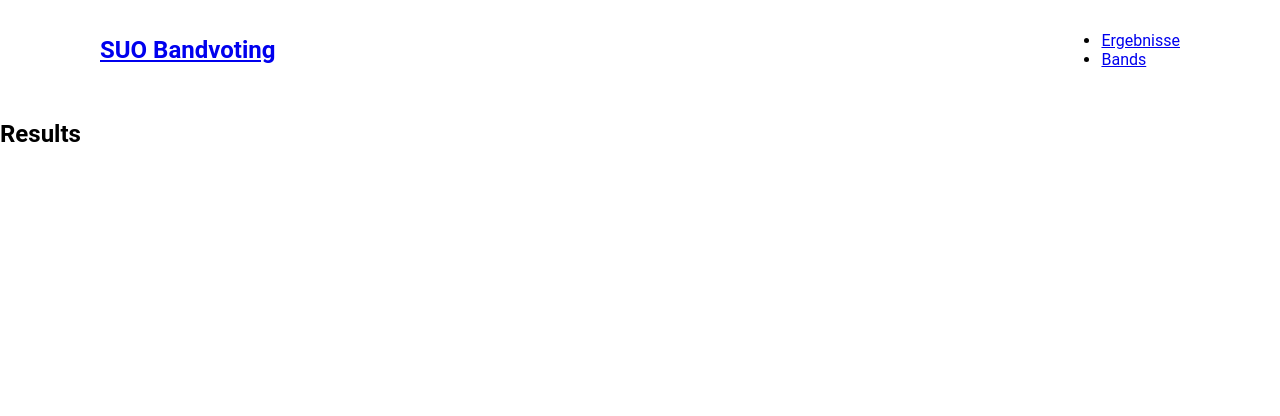
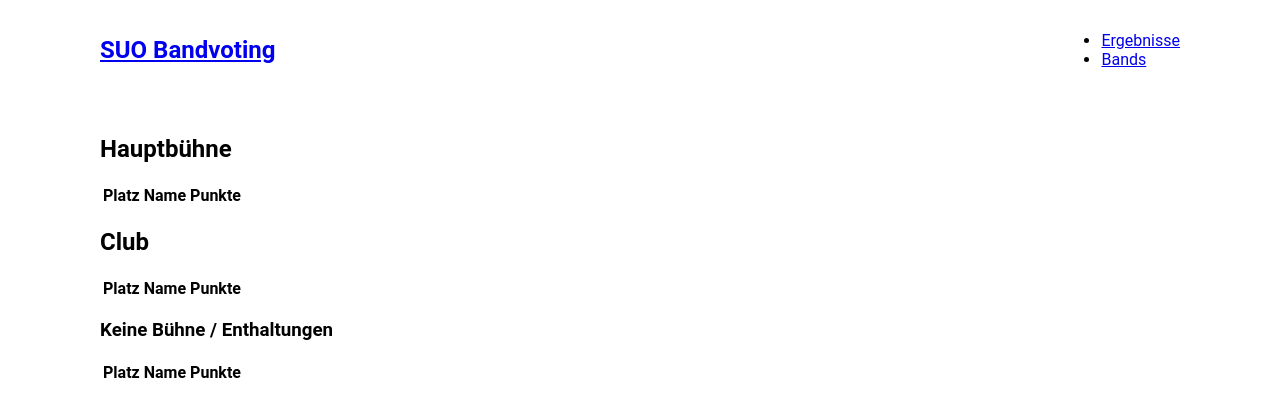
Before and after one commit to r3sMetz/suo-bandvote-frontend, a Next.js app: page /results in a window 1280 px wide. Shown: the top 416 px of the page. Built offline with nearby package versions, Linux system fonts and the light colour scheme.

Commit message:
Adding ResultTable Component to results.js

```diff
--- a/pages/results.js
+++ b/pages/results.js
@@ -1 +1,43 @@
-export default () => <h2>Results</h2>;
+import ResultTable from '../components/ResultTable';
+
+class Results extends React.Component {
+  constructor() {
+    super();
+    this.state = {
+      hb: [],
+      club: [],
+      misc: []
+    };
+  }
+
+  componentDidMount() {
+    const bandsFromStorage = localStorage.getItem('suobands');
+    // Build stage related Arrays
+    if (bandsFromStorage) {
+      const allBands = JSON.parse(bandsFromStorage);
+      const hb = allBands.filter(band => band.stage === 'HB');
+      const club = allBands.filter(band => band.stage === 'Club');
+      const misc = allBands.filter(band => band.stage === 'Keine');
+
+      this.setState({ hb, club, misc });
+    }
+  }
+
+  render() {
+    const { hb, club, misc } = this.state;
+    return (
+      <div className="container">
+        <h2>Hauptbühne</h2>
+        <ResultTable bands={hb} />
+
+        <h2>Club</h2>
+        <ResultTable bands={club} />
+
+        <h3>Keine Bühne / Enthaltungen</h3>
+        <ResultTable bands={misc} />
+      </div>
+    );
+  }
+}
+
+export default Results;
```
